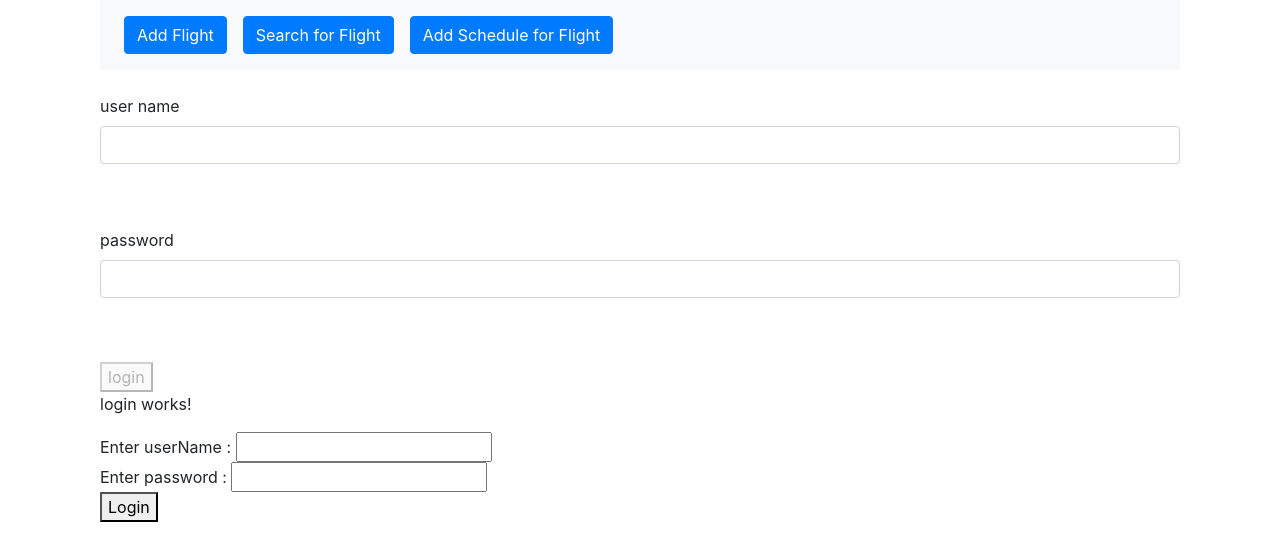
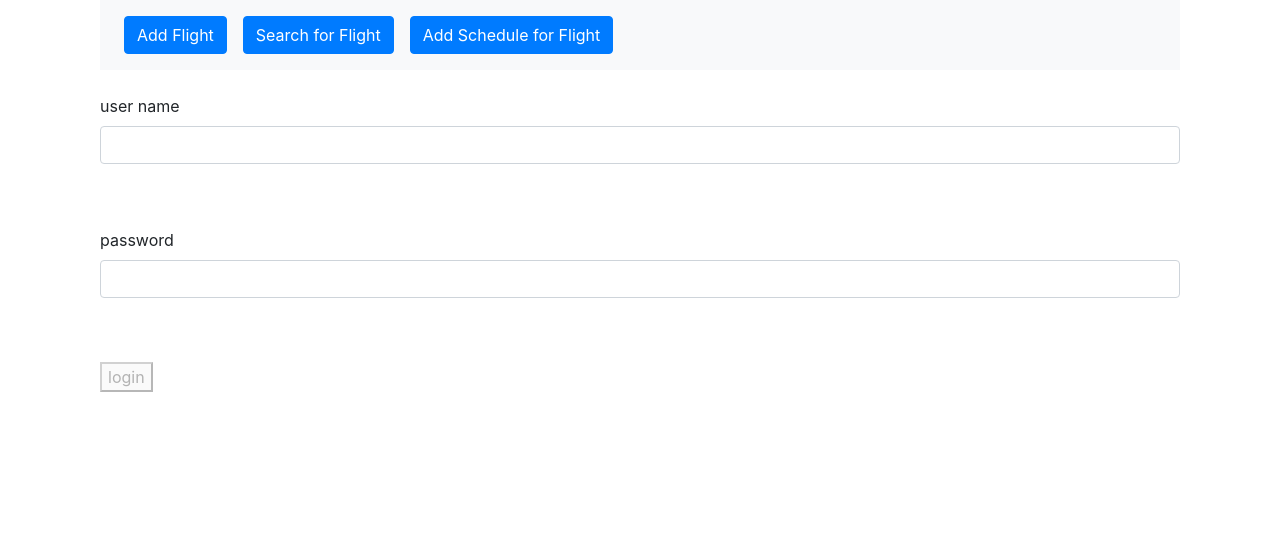
Before and after one commit to voiddata/project-frontend, an Angular app: page /login in a window 1280 px wide. Shown: the top 560 px of the page. Built offline with nearby package versions, Linux system fonts and the light colour scheme.

Commit message:
seperated admin login and user login

```diff
--- a/src/app/adminlogin/adminlogin.component.html
+++ b/src/app/adminlogin/adminlogin.component.html
@@ -1 +1,8 @@
-<p>adminlogin works!</p>
+
+<p>login works!</p>
+<p>{{ message }}</p>
+<form (ngSubmit)="loginCheck()">
+    Enter userName : <input type="text" name="t1" [(ngModel)]=login.userName /> <br />
+    Enter password : <input type="password" name="t2" [(ngModel)]=login.password /> <br />
+    <button type="submit">Login</button>
+</form>
--- a/src/app/login/login.component.html
+++ b/src/app/login/login.component.html
@@ -13,13 +13,3 @@
         <button type="submit" [disabled]="userForm.form.invalid">login</button>
     </form>
     <div id="id" class="text-danger"></div>
-
-
-
-<p>login works!</p>
-<p>{{ message }}</p>
-<form (ngSubmit)="loginCheck()">
-    Enter userName : <input type="text" name="t1" [(ngModel)]=login.user_name /> <br />
-    Enter password : <input type="password" name="t2" [(ngModel)]=login.password /> <br />
-    <button type="submit">Login</button>
-</form>
```
Also changed, not shown: src/app/login/login.component.ts (+0 -26 lines).
